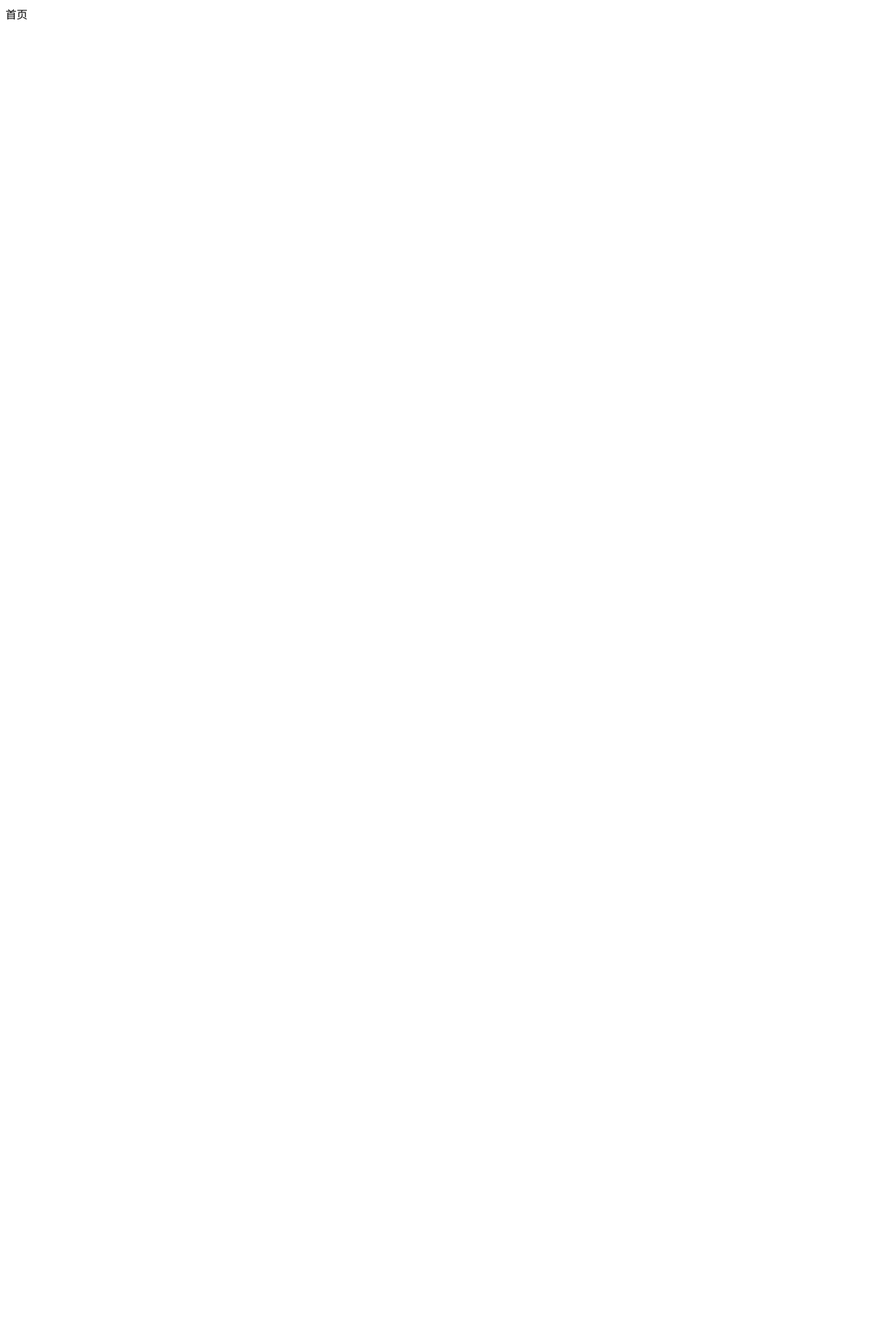
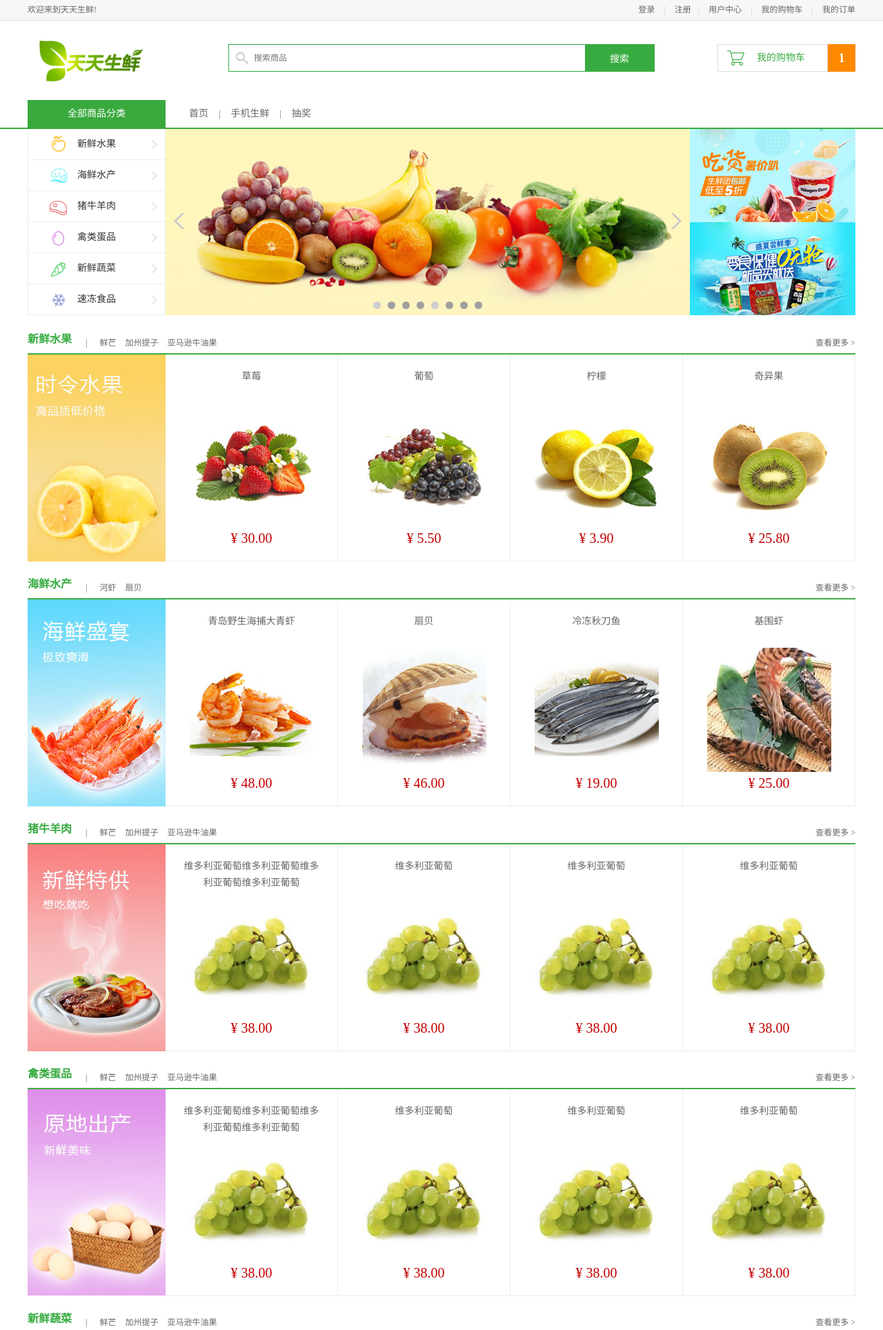
Before and after one commit to chuckchan24/dailyfresh, a Django app: page /index in a window 1280 px wide. Before the commit the part shown is almost empty. Shown: the top 1928 px of the page at 69% size. Before the commit the page ends 29 px from the top, so only its background shows below. Run offline with Django 3.2, Linux system fonts and the light colour scheme; parts of the project's set-up code (start-up, migrations or seed data) failed here and were passed over.

Commit message:
version 1.3 add login and logout module

```diff
--- a/apps/goods/urls.py
+++ b/apps/goods/urls.py
@@ -4,6 +4,6 @@ from apps.goods import views
 
 urlpatterns = [
 
-    url(r'^index$', views.index),
+    url(r'^index$', views.IndexView.as_view(), name='index'),
 
 ]
--- a/apps/goods/views.py
+++ b/apps/goods/views.py
@@ -1,7 +1,25 @@
+from django.contrib.auth import logout
 from django.http import HttpResponse
-from django.shortcuts import render
+from django.shortcuts import render, redirect
+from django.views.generic import View
+from django.core.urlresolvers import reverse
+
+from apps.users.models import User
 
 
-def index(request):
-    """进入首页"""
-    return HttpResponse('首页')
+class IndexView(View):
+    """主页类视图"""
+
+    def get(self, request):
+        """进入首页"""
+
+        # 方式1：手动查询登录用户并显示
+        # user_id = request.session.get('_auth_user_id')
+        # user = User.objects.get(id=user_id)
+        # context = {'user': user}
+        # return render(request, 'index.html', context)
+
+        # 方式2：使用django用户认证模块、直接显示
+        # django会自动查询登录的用户对象，会保存到request对象
+        # user = request.user  # request是django的login模块自动生成的
+        return render(request, 'index.html')
--- a/apps/users/urls.py
+++ b/apps/users/urls.py
@@ -8,8 +8,14 @@ urlpatterns = [
     # # 后台注册逻辑
     # url(r'^do_register$', views.do_register, name='do_register'),
 
-    # 类视图
-    url(r'^register$', views.RegisterView.as_view(), name='register'),
+    # 注册界面的类视图
+    url(r'^register$', views.RegisterView.as_view(), name='register'),  # 注册用户
+    url(r'^register/(.+)$', views.ActiveView.as_view(), name='active'),  # 激活用户
 
-    url(r'^register/(.+)$', views.ActiveView.as_view(), name='active'),
+    # 登录界面的类视图
+    url(r'^login$', views.LoginView.as_view(), name='login'),  # 用户登录
+    # 注销类视图
+    url(r'^logout$', views.LogoutView.as_view(), name='logout'),  # 用户登录
+
+
 ]
--- /dev/null
+++ b/templates/index.html
@@ -0,0 +1,364 @@
+<!DOCTYPE html PUBLIC "-//W3C//DTD XHTML 1.0 Transitional//EN"
+        "http://www.w3.org/TR/xhtml1/DTD/xhtml1-transitional.dtd">
+<html xmlns="http://www.w3.org/1999/xhtml" xml:lang="en">
+{% load staticfiles %}
+<head>
+    <meta http-equiv="Content-Type" content="text/html;charset=UTF-8">
+    <title>天天生鲜-首页</title>
+    <link rel="stylesheet" type="text/css" href="{% static 'css/reset.css' %}">
+    <link rel="stylesheet" type="text/css" href="{% static 'css/main.css' %}">
+    <script type="text/javascript" src="{% static 'js/jquery-1.12.4.min.js' %}"></script>
+    <script type="text/javascript" src="{% static 'js/jquery-ui.min.js' %}"></script>
+    <script type="text/javascript" src="{% static 'js/slide.js' %}"></script>
+</head>
+<body>
+<div class="header_con">
+    <div class="header">
+        <div class="welcome fl">欢迎来到天天生鲜!</div>
+        <div class="fr">
+
+            {# 显示登录的用户名 #}
+
+            {% if user.is_authenticated %}
+                <div class="login_btn fl">
+                    欢迎您：<em>{{ user.username }}</em>
+                    <span>|</span>
+                    <a href="{% url 'users:logout' %}">退出</a>
+                </div>
+            {% else %}
+                <div class="login_btn fl">
+                    <a href="{% url 'users:login' %}">登录</a>
+                    <span>|</span>
+                    <a href="{% url 'users:register' %}">注册</a>
+                </div>
+            {% endif %}
+
+
+            <div class="user_link fl">
+                <span>|</span>
+                <a href="user_center_info.html">用户中心</a>
+                <span>|</span>
+                <a href="cart.html">我的购物车</a>
+                <span>|</span>
+                <a href="user_center_order.html">我的订单</a>
+            </div>
+        </div>
+    </div>
+</div>
+</div>
+
+<div class="search_bar clearfix">
+    <a href="index.html" class="logo fl"><img src="{% static 'images/logo.png' %}"></a>
+    <div class="search_con fl">
+        <input type="text" class="input_text fl" name="" placeholder="搜索商品">
+        <input type="button" class="input_btn fr" name="" value="搜索">
+    </div>
+    <div class="guest_cart fr">
+        <a href="#" class="cart_name fl">我的购物车</a>
+        <div class="goods_count fl" id="show_count">1</div>
+    </div>
+</div>
+
+<div class="navbar_con">
+    <div class="navbar">
+        <h1 class="fl">全部商品分类</h1>
+        <ul class="navlist fl">
+            <li><a href="">首页</a></li>
+            <li class="interval">|</li>
+            <li><a href="">手机生鲜</a></li>
+            <li class="interval">|</li>
+            <li><a href="">抽奖</a></li>
+        </ul>
+    </div>
+</div>
+
+<div class="center_con clearfix">
+    <ul class="subnav fl">
+        <li><a href="#model01" class="fruit">新鲜水果</a></li>
+        <li><a href="#model02" class="seafood">海鲜水产</a></li>
+        <li><a href="#model03" class="meet">猪牛羊肉</a></li>
+        <li><a href="#model04" class="egg">禽类蛋品</a></li>
+        <li><a href="#model05" class="vegetables">新鲜蔬菜</a></li>
+        <li><a href="#model06" class="ice">速冻食品</a></li>
+    </ul>
+    <div class="slide fl">
+        <ul class="slide_pics">
+            <li><img src="{% static 'images/slide.jpg' %}" alt="幻灯片"></li>
+            <li><img src="{% static 'images/slide02.jpg' %}" alt="幻灯片"></li>
+            <li><img src="{% static 'images/slide03.jpg' %}" alt="幻灯片"></li>
+            <li><img src="{% static 'images/slide04.jpg' %}" alt="幻灯片"></li>
+        </ul>
+        <div class="prev"></div>
+        <div class="next"></div>
+        <ul class="points"></ul>
+    </div>
+    <div class="adv fl">
+        <a href="#"><img src="{% static 'images/adv01.jpg' %}"></a>
+        <a href="#"><img src="{% static 'images/adv02.jpg' %}"></a>
+    </div>
+</div>
+
+<div class="list_model">
+    <div class="list_title clearfix">
+        <h3 class="fl" id="model01">新鲜水果</h3>
+        <div class="subtitle fl">
+            <span>|</span>
+            <a href="#">鲜芒</a>
+            <a href="#">加州提子</a>
+            <a href="#">亚马逊牛油果</a>
+        </div>
+        <a href="#" class="goods_more fr" id="fruit_more">查看更多 ></a>
+    </div>
+
+    <div class="goods_con clearfix">
+        <div class="goods_banner fl"><img src="{% static 'images/banner01.jpg' %}"></div>
+        <ul class="goods_list fl">
+            <li>
+                <h4><a href="#">草莓</a></h4>
+                <a href="#"><img src="{% static 'images/goods/goods003.jpg' %}"></a>
+                <div class="prize">¥ 30.00</div>
+            </li>
+            <li>
+                <h4><a href="#">葡萄</a></h4>
+                <a href="#"><img src="{% static 'images/goods/goods002.jpg' %}"></a>
+                <div class="prize">¥ 5.50</div>
+            </li>
+            <li>
+                <h4><a href="#">柠檬</a></h4>
+                <a href="#"><img src="{% static 'images/goods/goods001.jpg' %}"></a>
+                <div class="prize">¥ 3.90</div>
+            </li>
+            <li>
+                <h4><a href="#">奇异果</a></h4>
+                <a href="#"><img src="{% static 'images/goods/goods012.jpg' %}"></a>
+                <div class="prize">¥ 25.80</div>
+            </li>
+        </ul>
+    </div>
+</div>
+
+<div class="list_model">
+    <div class="list_title clearfix">
+        <h3 class="fl" id="model02">海鲜水产</h3>
+        <div class="subtitle fl">
+            <span>|</span>
+            <a href="#">河虾</a>
+            <a href="#">扇贝</a>
+        </div>
+        <a href="#" class="goods_more fr">查看更多 ></a>
+    </div>
+
+    <div class="goods_con clearfix">
+        <div class="goods_banner fl"><img src="{% static 'images/banner02.jpg' %}"></div>
+        <ul class="goods_list fl">
+            <li>
+                <h4><a href="#">青岛野生海捕大青虾</a></h4>
+                <a href="#"><img src="{% static 'images/goods/goods018.jpg' %}"></a>
+                <div class="prize">¥ 48.00</div>
+            </li>
+            <li>
+                <h4><a href="#">扇贝</a></h4>
+                <a href="#"><img src="{% static 'images/goods/goods019.jpg' %}"></a>
+                <div class="prize">¥ 46.00</div>
+            </li>
+            <li>
+                <h4><a href="#">冷冻秋刀鱼</a></h4>
+                <a href="#"><img src="{% static 'images/goods/goods020.jpg' %}"></a>
+                <div class="prize">¥ 19.00</div>
+            </li>
+            <li>
+                <h4><a href="#">基围虾</a></h4>
+                <a href="#"><img src="{% static 'images/goods/goods021.jpg' %}"></a>
+                <div class="prize">¥ 25.00</div>
+            </li>
+        </ul>
+    </div>
+</div>
+
+<div class="list_model">
+    <div class="list_title clearfix">
+        <h3 class="fl" id="model03">猪牛羊肉</h3>
+        <div class="subtitle fl">
+            <span>|</span>
+            <a href="#">鲜芒</a>
+            <a href="#">加州提子</a>
+            <a href="#">亚马逊牛油果</a>
+        </div>
+        <a href="#" class="goods_more fr">查看更多 ></a>
+    </div>
+
+    <div class="goods_con clearfix">
+        <div class="goods_banner fl"><img src="{% static 'images/banner03.jpg' %}"></div>
+        <ul class="goods_list fl">
+            <li>
+                <h4><a href="#">维多利亚葡萄维多利亚葡萄维多利亚葡萄维多利亚葡萄</a></h4>
+                <a href="#"><img src="{% static 'images/goods.jpg' %}"></a>
+                <div class="prize">¥ 38.00</div>
+            </li>
+            <li>
+                <h4><a href="#">维多利亚葡萄</a></h4>
+                <a href="#"><img src="{% static 'images/goods.jpg' %}"></a>
+                <div class="prize">¥ 38.00</div>
+            </li>
+            <li>
+                <h4><a href="#">维多利亚葡萄</a></h4>
+                <a href="#"><img src="{% static 'images/goods.jpg' %}"></a>
+                <div class="prize">¥ 38.00</div>
+            </li>
+            <li>
+                <h4><a href="#">维多利亚葡萄</a></h4>
+                <a href="#"><img src="{% static 'images/goods.jpg' %}"></a>
+                <div class="prize">¥ 38.00</div>
+            </li>
+        </ul>
+    </div>
+</div>
+
+<div class="list_model">
+    <div class="list_title clearfix">
+        <h3 class="fl" id="model04">禽类蛋品</h3>
+        <div class="subtitle fl">
+            <span>|</span>
+            <a href="#">鲜芒</a>
+            <a href="#">加州提子</a>
+            <a href="#">亚马逊牛油果</a>
+        </div>
+        <a href="#" class="goods_more fr">查看更多 ></a>
+    </div>
+
+    <div class="goods_con clearfix">
+        <div class="goods_banner fl"><img src="{% static 'images/banner04.jpg' %}"></div>
+        <ul class="goods_list fl">
+            <li>
+                <h4><a href="#">维多利亚葡萄维多利亚葡萄维多利亚葡萄维多利亚葡萄</a></h4>
+                <a href="#"><img src="{% static 'images/goods.jpg' %}"></a>
+                <div class="prize">¥ 38.00</div>
+            </li>
+            <li>
+                <h4><a href="#">维多利亚葡萄</a></h4>
+                <a href="#"><img src="{% static 'images/goods.jpg' %}"></a>
+                <div class="prize">¥ 38.00</div>
+            </li>
+            <li>
+                <h4><a href="#">维多利亚葡萄</a></h4>
+                <a href="#"><img src="{% static 'images/goods.jpg' %}"></a>
+                <div class="prize">¥ 38.00</div>
+            </li>
+            <li>
+                <h4><a href="#">维多利亚葡萄</a></h4>
+                <a href="#"><img src="{% static 'images/goods.jpg' %}"></a>
+                <div class="prize">¥ 38.00</div>
+            </li>
+        </ul>
+    </div>
+</div>
+
+<div class="list_model">
+    <div class="list_title clearfix">
+        <h3 class="fl" id="model05">新鲜蔬菜</h3>
+        <div class="subtitle fl">
+            <span>|</span>
+            <a href="#">鲜芒</a>
+            <a href="#">加州提子</a>
+            <a href="#">亚马逊牛油果</a>
+        </div>
+        <a href="#" class="goods_more fr">查看更多 ></a>
+    </div>
+
+    <div class="goods_con clearfix">
+        <div class="goods_banner fl"><img src="{% static 'images/banner05.jpg' %}"></div>
+        <ul class="goods_list fl">
+            <li>
+                <h4><a href="#">维多利亚葡萄维多利亚葡萄维多利亚葡萄维多利亚葡萄</a></h4>
+                <a href="#"><img src="{% static 'images/goods.jpg' %}"></a>
+                <div class="prize">¥ 38.00</div>
+            </li>
+            <li>
+                <h4><a href="#">维多利亚葡萄</a></h4>
+                <a href="#"><img src="{% static 'images/goods.jpg' %}"></a>
+                <div class="prize">¥ 38.00</div>
+            </li>
+            <li>
+                <h4><a href="#">维多利亚葡萄</a></h4>
+                <a href="#"><img src="{% static 'images/goods.jpg' %}"></a>
+                <div class="prize">¥ 38.00</div>
+            </li>
+            <li>
+                <h4><a href="#">维多利亚葡萄</a></h4>
+                <a href="#"><img src="{% static 'images/goods.jpg' %}"></a>
+                <div class="prize">¥ 38.00</div>
+            </li>
+        </ul>
+    </div>
+</div>
+
+<div class="list_model">
+    <div class="list_title clearfix">
+        <h3 class="fl" id="model06">速冻食品</h3>
+        <div class="subtitle fl">
+            <span>|</span>
+            <a href="#">鲜芒</a>
+            <a href="#">加州提子</a>
+            <a href="#">亚马逊牛油果</a>
+        </div>
+        <a href="#" class="goods_more fr">查看更多 ></a>
+    </div>
+
+    <div class="goods_con clearfix">
+        <div class="goods_banner fl"><img src="{% static 'images/banner06.jpg' %}"></div>
+        <ul class="goods_list fl">
+            <li>
+                <h4><a href="#">维多利亚葡萄维多利亚葡萄维多利亚葡萄维多利亚葡萄</a></h4>
+                <a href="#"><img src="{% static 'images/goods.jpg' %}"></a>
+                <div class="prize">¥ 38.00</div>
+            </li>
+            <li>
+                <h4><a href="#">维多利亚葡萄</a></h4>
+                <a href="#"><img src="{% static 'images/goods.jpg' %}"></a>
+                <div class="prize">¥ 38.00</div>
+            </li>
+            <li>
+                <h4><a href="#">维多利亚葡萄</a></h4>
+                <a href="#"><img src="{% static 'images/goods.jpg' %}"></a>
+                <div class="prize">¥ 38.00</div>
+            </li>
+            <li>
+                <h4><a href="#">维多利亚葡萄</a></h4>
+                <a href="#"><img src="{% static 'images/goods.jpg' %}"></a>
+                <div class="prize">¥ 38.00</div>
+            </li>
+        </ul>
+    </div>
+</div>
+
+<div class="footer">
+    <div class="foot_link">
+        <a href="#">关于我们</a>
+        <span>|</span>
+        <a href="#">联系我们</a>
+        <span>|</span>
+        <a href="#">招聘人才</a>
+        <span>|</span>
+        <a href="#">友情链接</a>
+    </div>
+    <p>CopyRight © 2016 北京天天生鲜信息技术有限公司 All Rights Reserved</p>
+    <p>电话：010-****888 京ICP备*******8号</p>
+</div>
+<script type="text/javascript" src="{% static 'js/slide.js' %}"></script>
+<script type="text/javascript">
+    BCSlideshow('focuspic');
+    var oFruit = document.getElementById('fruit_more');
+    var oShownum = document.getElementById('show_count');
+
+    var hasorder = localStorage.getItem('order_finish');
+
+    if (hasorder) {
+        oShownum.innerHTML = '2';
+    }
+
+    oFruit.onclick = function () {
+        window.location.href = 'list.html';
+    }
+</script>
+</body>
+</html>
--- a/templates/register.html
+++ b/templates/register.html
@@ -26,7 +26,7 @@
             <a href="#">登录</a>
         </div>
         <div class="reg_form clearfix">
-            <form method="post">
+            <form method="post" action="{% url 'users:register' %}">
                 {% csrf_token %}
                 <ul>
                     <li>
@@ -59,7 +59,7 @@
                     </li>
                 </ul>
             </form>
-            <div style="color:red">{{ message }}</div>
+            <div style="color:red">{{ errmsg }}</div>
         </div>
 
     </div>
```
Also changed, not shown: apps/users/views.py (+62 -8 lines), templates/login.html (added, +67 -0 lines).
